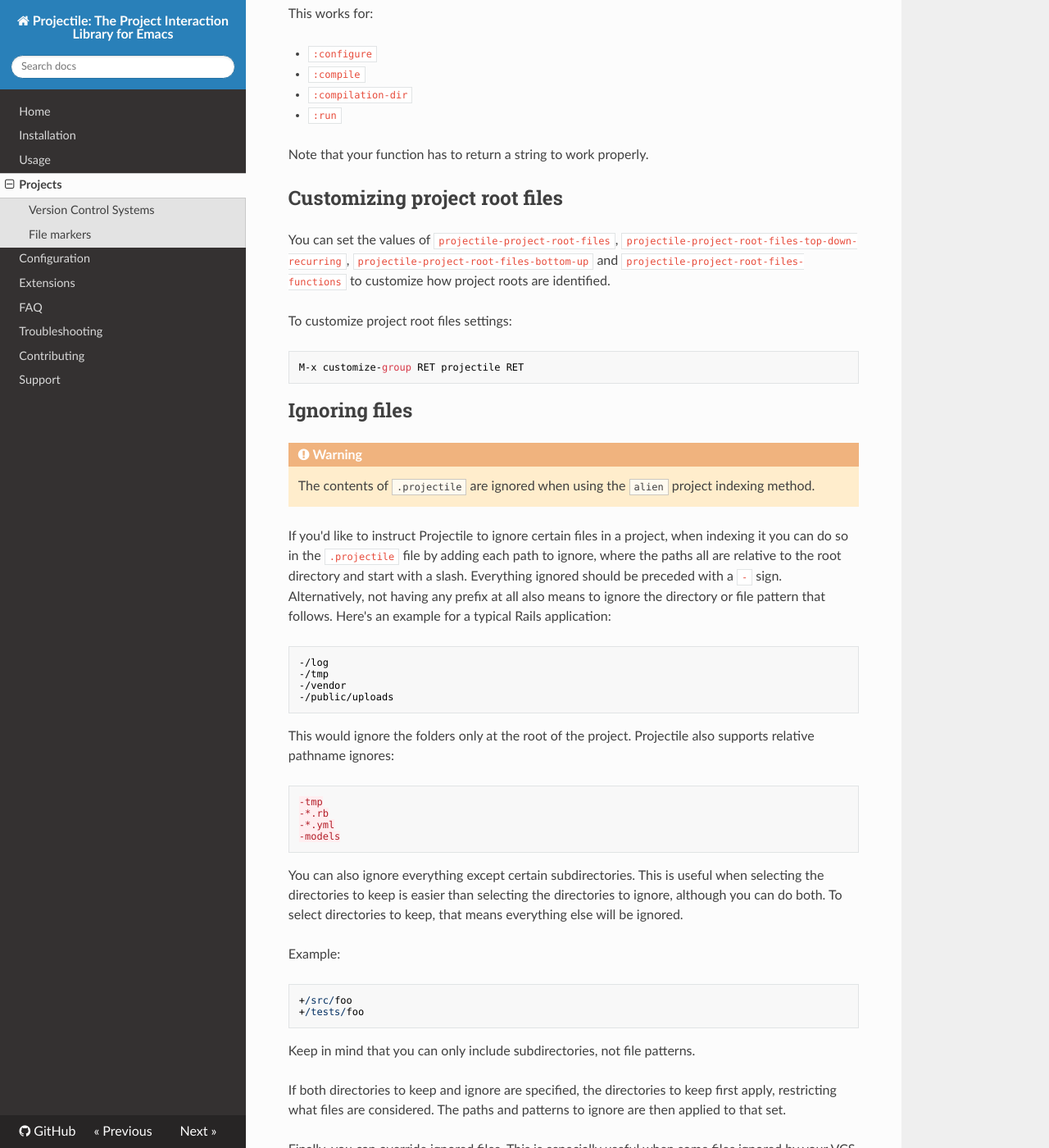
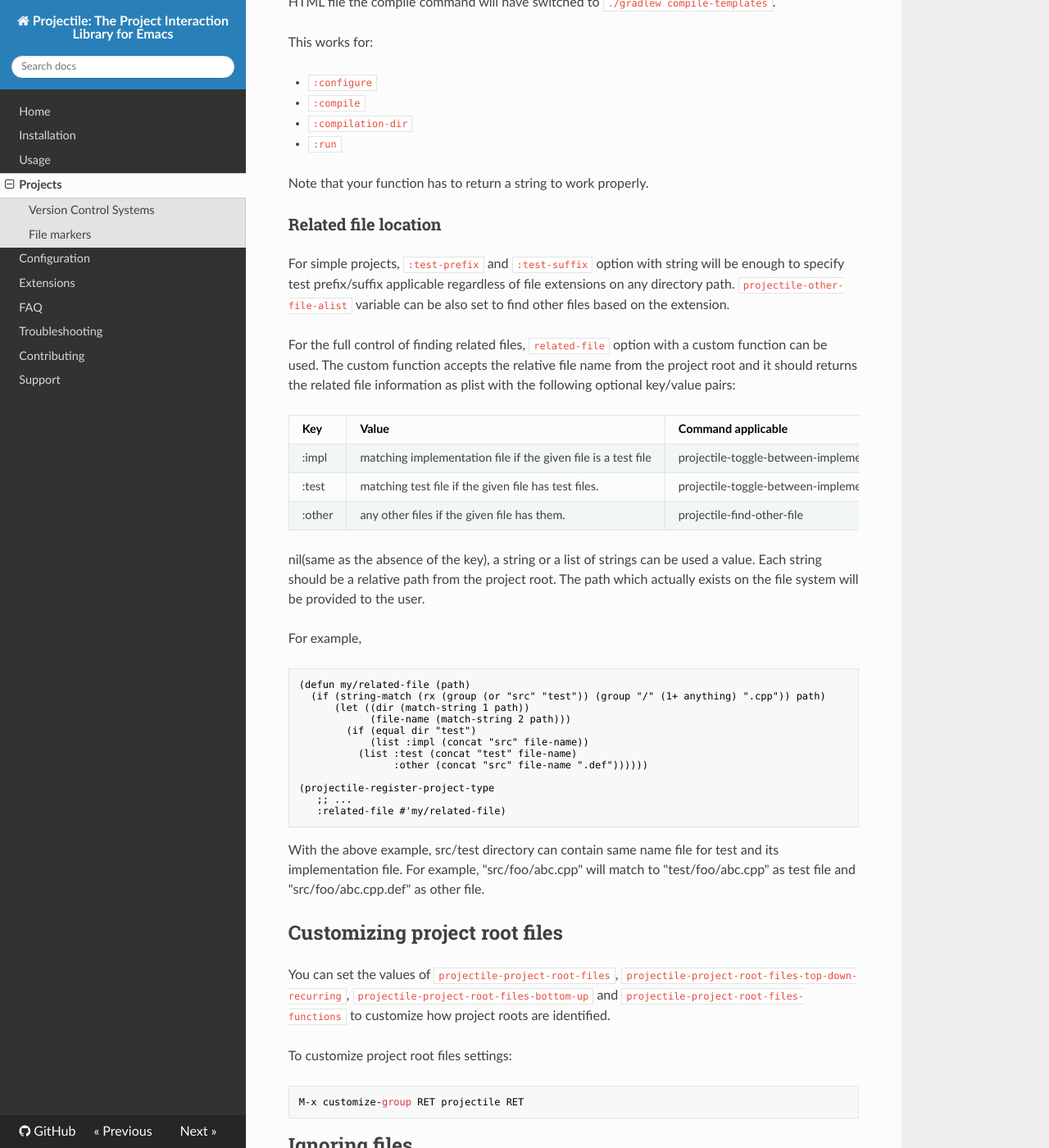
Before and after one commit to bbatsov/projectile, an MkDocs documentation site: the page built from doc/projects.md, in a window 1280 px wide and 1400 px high, scrolled down 3190 px. Shown: the whole window at 82% size. Built offline with MkDocs 1.6.1, drawn with Linux system fonts in a browser that asks for light colours; nearby versions of some CDN libraries; old or Windows-style settings are respelled for this version of MkDocs; some of the changed text lies outside the part shown.

Commit message:
Implement related-file option

````diff
--- a/doc/projects.md
+++ b/doc/projects.md
@@ -90,6 +90,7 @@
 :test-dir        | A path, relative to the project root, where the test code lives.
 :test-prefix     | A prefix to generate test files names.
 :test-suffix     | A suffix to generate test files names.
+:related-file    | A function to specify test/impl/other files in a more flexible way.
 
 #### Returning Projectile Commands from a function
 
@@ -131,6 +132,45 @@
   * `:run`
 
 Note that your function has to return a string to work properly.
+
+### Related file location
+
+For simple projects, `:test-prefix` and `:test-suffix` option with string will
+be enough to specify test prefix/suffix applicable regardless of file extensions on any directory path.
+`projectile-other-file-alist` variable can be also set to find other files based on the extension.
+
+For the full control of finding related files, `related-file` option with a custom function can be used.
+The custom function accepts the relative file name from the project root and it should returns the related
+file information as plist with the following optional key/value pairs:
+
+Key              | Value                                                        | Command applicable
+---------------- | -------------------------------------------------------------| -----------------------------
+:impl            | matching implementation file if the given file is a test file| projectile-toggle-between-implementation-and-test
+:test            | matching test file if the given file has test files.         | projectile-toggle-between-implementation-and-test
+:other           | any other files if the given file has them.                  | projectile-find-other-file
+
+nil(same as the absence of the key), a string or a list of strings can be used a value. Each string should be a relative path from the project root.
+The path which actually exists on the file system will be provided to the user.
+
+For example,
+```el
+(defun my/related-file (path)
+  (if (string-match (rx (group (or "src" "test")) (group "/" (1+ anything) ".cpp")) path)
+      (let ((dir (match-string 1 path))
+            (file-name (match-string 2 path)))
+        (if (equal dir "test")
+            (list :impl (concat "src" file-name))
+          (list :test (concat "test" file-name)
+                :other (concat "src" file-name ".def"))))))
+
+(projectile-register-project-type
+   ;; ...
+   :related-file #'my/related-file)
+```
+
+With the above example, src/test directory can contain same name file for test and its implementation file.
+For example, "src/foo/abc.cpp" will match to "test/foo/abc.cpp" as test file and "src/foo/abc.cpp.def" as other file.
+
 
 ## Customizing project root files
 
````
Also changed, not shown: 2 other files.
